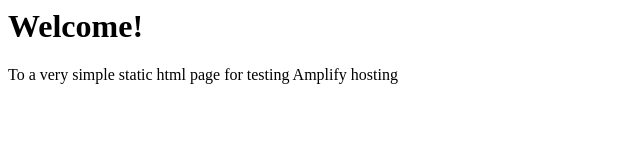
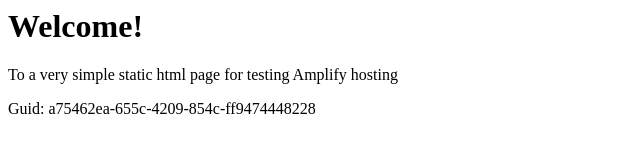
Before and after one commit to amplify-github-test-hkg/Github-PR-Commit-Integration-Test-DoNotTouch-Gith-P5X5MO5I-v1-preprod-ap-east-1, a website: page src/index.html in a window 1280 px wide. Shown: the whole page, without its empty margins (0-640 px from the left). Drawn offline with Linux system fonts and the light colour scheme.

Commit message:
commit from integ tests

```diff
--- a/src/index.html
+++ b/src/index.html
@@ -1,3 +1,5 @@
+
+
 <html lang="en">
 
 <head>
@@ -10,6 +12,6 @@
 <body>
     <h1>Welcome!</h1>
     <p>To a very simple static html page for testing Amplify hosting</p>
-</body>
+    <p>Guid: a75462ea-655c-4209-854c-ff9474448228</p></body>
 
 </html>
```
